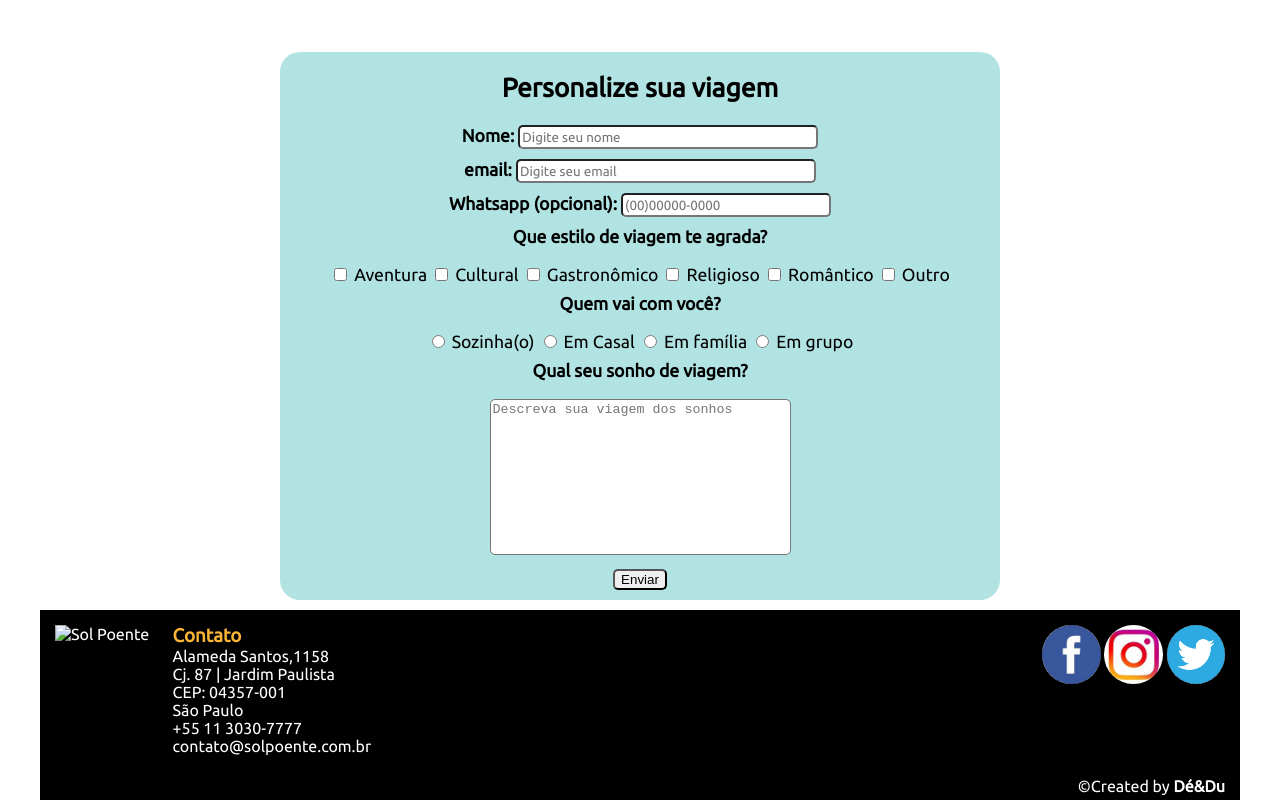
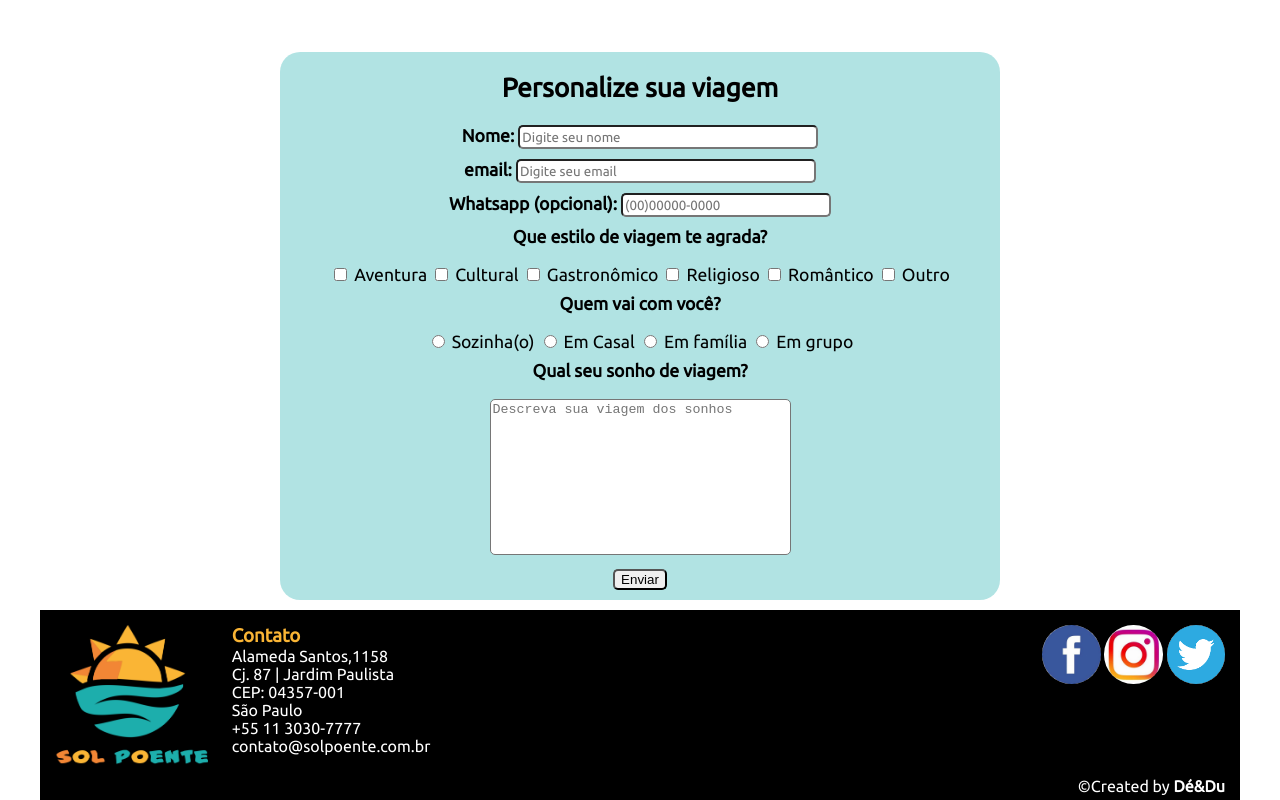
Before and after one commit to DebVidMon/TrabalhoFinal-WebDesign-SENAC2019, a plain HTML site: page index.html in a window 1280 px wide. Shown: the part 2182-2982 px from the top of the page. Drawn offline with Linux system fonts and the light colour scheme.

Commit message:
fix(Assets): GitHub

```diff
--- a/index.html
+++ b/index.html
@@ -254,7 +254,7 @@ function telefone(v){
 	</script>
 	<footer>
 	<figure>
-	<img id="logofooter" src="images/logo_grande.png" alt="Sol Poente">
+	<img id="logofooter" src="assets/images/logo_grande.png" alt="Sol Poente">
 	</figure>
 	<section id="contato">
 	<h3>Contato</h3>
```
